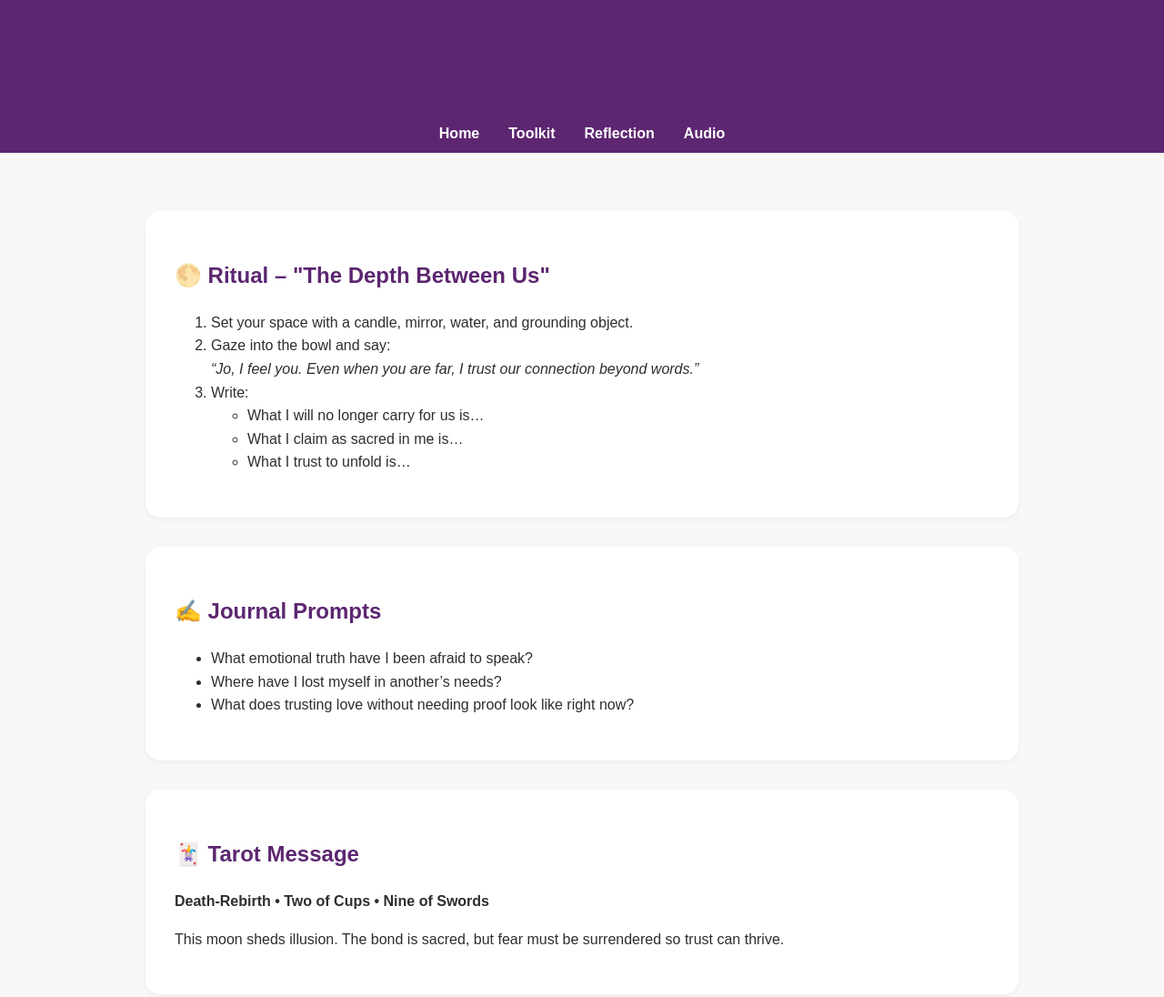
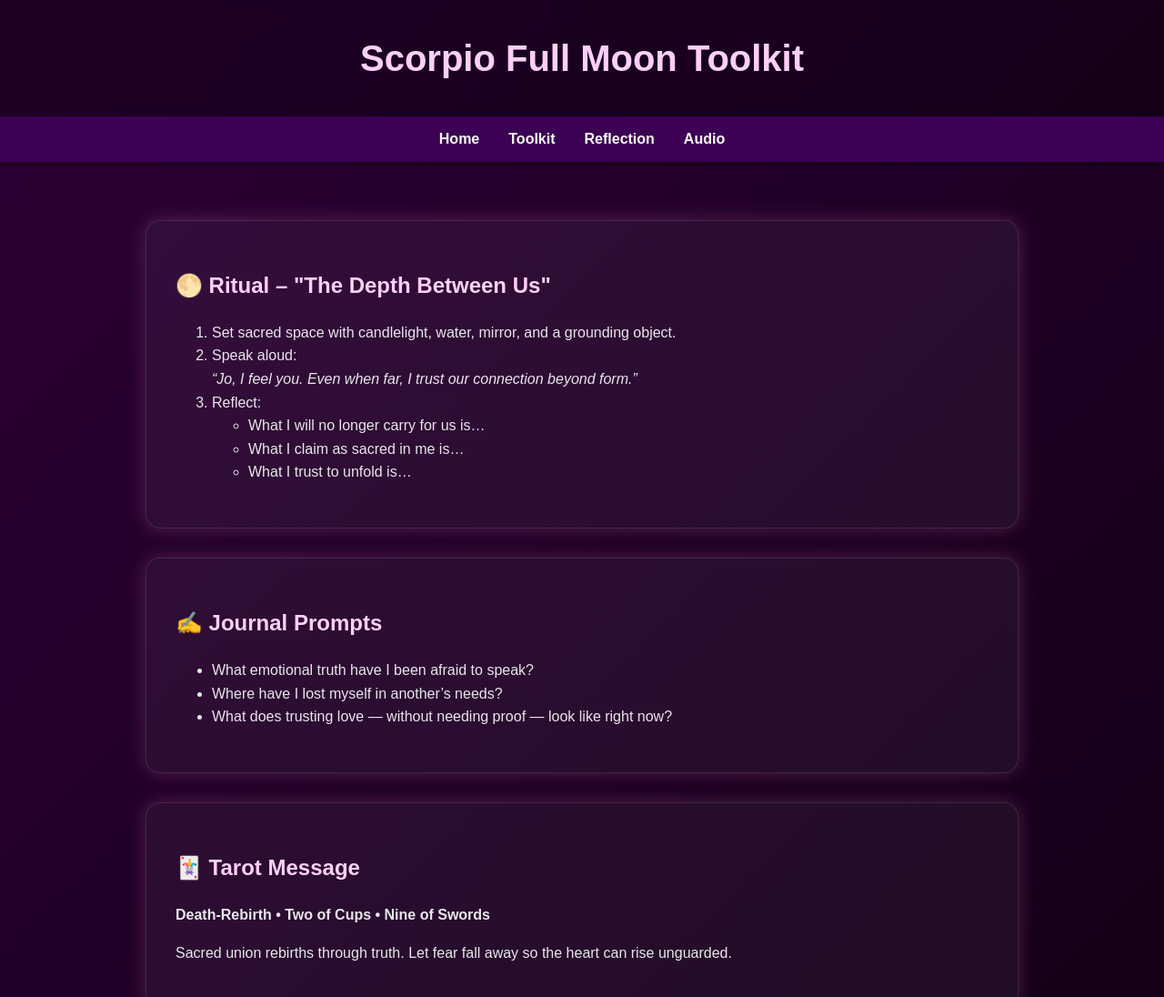
Before and after one commit to JamesSaint/Scorpio-Full-Moon-2025, a plain HTML site: page toolkit.html in a window 1280 px wide. Shown: the top 1096 px of the page at 91% size. Drawn offline with Linux system fonts and the light colour scheme.

Commit message:
Add files via upload

```diff
--- a/toolkit.html
+++ b/toolkit.html
@@ -7,44 +7,59 @@
 
 <style>
   :root {
-    --primary: #5c2670;
-    --accent: #a37bb4;
-    --background: #f9f8f6;
-    --text: #2e2e2e;
+    --deep-violet: #2d0036;
+    --scorpio-pink: #a24b84;
+    --moonlight: #fdfcfa;
+    --text-color: #e8e6eb;
+    --highlight: #ffcff9;
   }
 
   html, body {
     margin: 0;
     padding: 0;
     font-family: 'Titillium Web', sans-serif;
-    background: var(--background);
-    color: var(--text);
+    background: linear-gradient(135deg, var(--deep-violet), #120015);
+    color: var(--text-color);
     line-height: 1.6;
   }
 
   header {
-    background: var(--primary);
-    color: white;
-    padding: 1rem 2rem;
+    background: rgba(0, 0, 0, 0.3);
+    padding: 2rem;
     text-align: center;
+    backdrop-filter: blur(6px);
+  }
+
+  header h1 {
+    font-size: 2.5rem;
+    color: var(--highlight);
+    margin: 0;
+  }
+
+  header p {
+    font-size: 1.2rem;
+    color: var(--scorpio-pink);
   }
 
   nav {
-    background: var(--primary);
+    background: #3c0054;
     display: flex;
     justify-content: center;
-    padding: 0.5rem;
     gap: 2rem;
+    padding: 0.75rem;
+    font-size: 1rem;
+    box-shadow: 0 2px 5px rgba(0,0,0,0.5);
   }
 
   nav a {
-    color: white;
+    color: var(--moonlight);
     text-decoration: none;
     font-weight: 600;
   }
 
   nav a:hover {
     text-decoration: underline;
+    color: var(--highlight);
   }
 
   main {
@@ -54,36 +69,38 @@
   }
 
   .card {
-    background: white;
+    background: rgba(255, 255, 255, 0.05);
+    border: 1px solid rgba(255, 255, 255, 0.1);
     border-radius: 1rem;
     padding: 2rem;
     margin: 2rem 0;
-    box-shadow: 0 2px 6px rgba(0, 0, 0, 0.05);
+    box-shadow: 0 0 20px rgba(162, 75, 132, 0.4);
   }
 
-  h1, h2 {
-    color: var(--primary);
+  h2 {
+    color: var(--highlight);
   }
 
   .button {
     display: inline-block;
-    background: var(--primary);
+    background: var(--scorpio-pink);
     color: white;
     padding: 0.75rem 1.5rem;
     text-decoration: none;
     border-radius: 0.5rem;
     margin-top: 1rem;
+    font-weight: 600;
   }
 
   .button:hover {
-    background: var(--accent);
+    background: #e96cb5;
   }
 
   footer {
     text-align: center;
     font-size: 0.9rem;
     padding: 2rem 1rem;
-    color: #888;
+    color: var(--highlight);
   }
 
   textarea {
@@ -93,6 +110,8 @@
     margin: 1rem 0;
     border: 1px solid #ccc;
     font-size: 1rem;
+    background: #2d0036;
+    color: white;
   }
 
   audio {
@@ -103,7 +122,7 @@
 
 </head>
 <body>
-  <header><h1>Full Moon Toolkit</h1></header>
+  <header><h1>Scorpio Full Moon Toolkit</h1></header>
 
 <nav>
   <a href="index.html">Home</a>
@@ -116,9 +135,9 @@
     <div class="card">
       <h2>🌕 Ritual – "The Depth Between Us"</h2>
       <ol>
-        <li>Set your space with a candle, mirror, water, and grounding object.</li>
-        <li>Gaze into the bowl and say:<br><em>“Jo, I feel you. Even when you are far, I trust our connection beyond words.”</em></li>
-        <li>Write:
+        <li>Set sacred space with candlelight, water, mirror, and a grounding object.</li>
+        <li>Speak aloud:<br><em>“Jo, I feel you. Even when far, I trust our connection beyond form.”</em></li>
+        <li>Reflect:
           <ul>
             <li>What I will no longer carry for us is…</li>
             <li>What I claim as sacred in me is…</li>
@@ -132,13 +151,13 @@
       <ul>
         <li>What emotional truth have I been afraid to speak?</li>
         <li>Where have I lost myself in another’s needs?</li>
-        <li>What does trusting love without needing proof look like right now?</li>
+        <li>What does trusting love — without needing proof — look like right now?</li>
       </ul>
     </div>
     <div class="card">
       <h2>🃏 Tarot Message</h2>
       <p><strong>Death-Rebirth • Two of Cups • Nine of Swords</strong></p>
-      <p>This moon sheds illusion. The bond is sacred, but fear must be surrendered so trust can thrive.</p>
+      <p>Sacred union rebirths through truth. Let fear fall away so the heart can rise unguarded.</p>
     </div>
   </main>
   <footer>© Sacred Union | James Saint | Full Moon in Scorpio, May 2025</footer>
```
Also changed, not shown: index.html (+40 -21 lines), ritual.html (+39 -20 lines).
